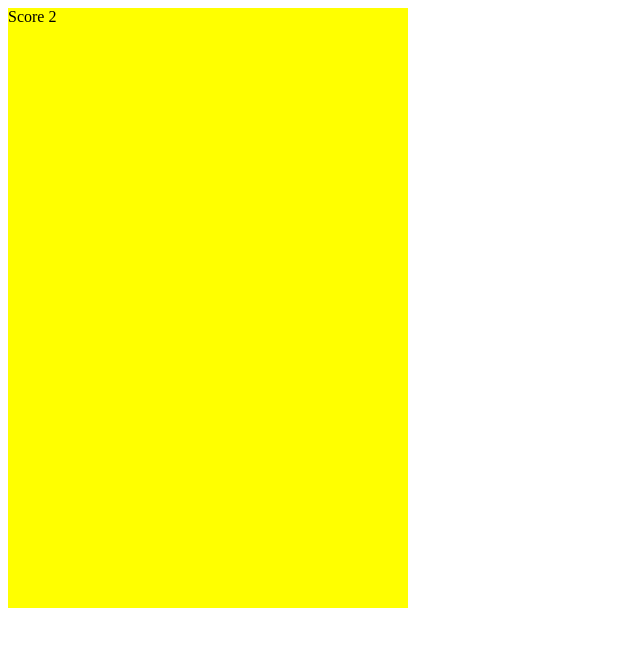
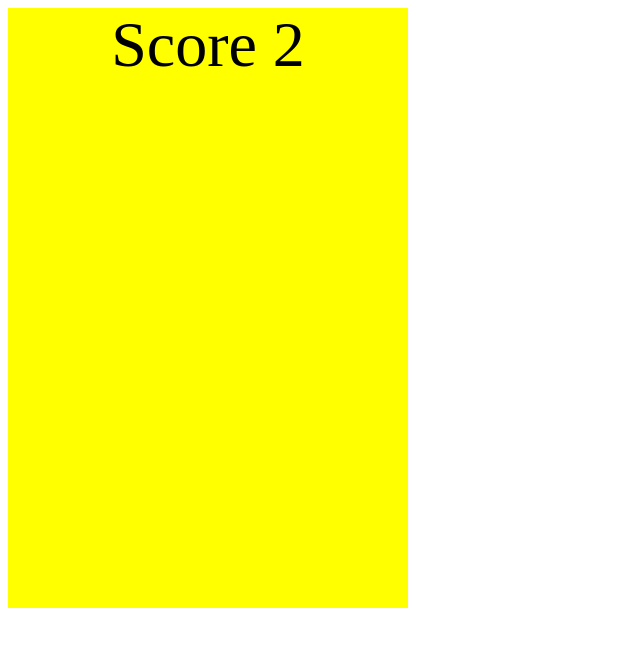
Before and after one commit to barbosadiego/Doodle-Jump-and-Flappy-Bird-JS, a plain HTML site: page doodle-jump/index.html in a window 1280 px wide. Shown: the whole page, without its empty margins (0-640 px from the left). Drawn offline with Linux system fonts and the light colour scheme.

Commit message:
style update

```diff
--- a/doodle-jump/style.css
+++ b/doodle-jump/style.css
@@ -3,6 +3,8 @@
   height: 600px;
   background-color: yellow;
   position: relative;
+  font-size: 4rem;
+  text-align: center;
 }
 
 .doodler{
```
